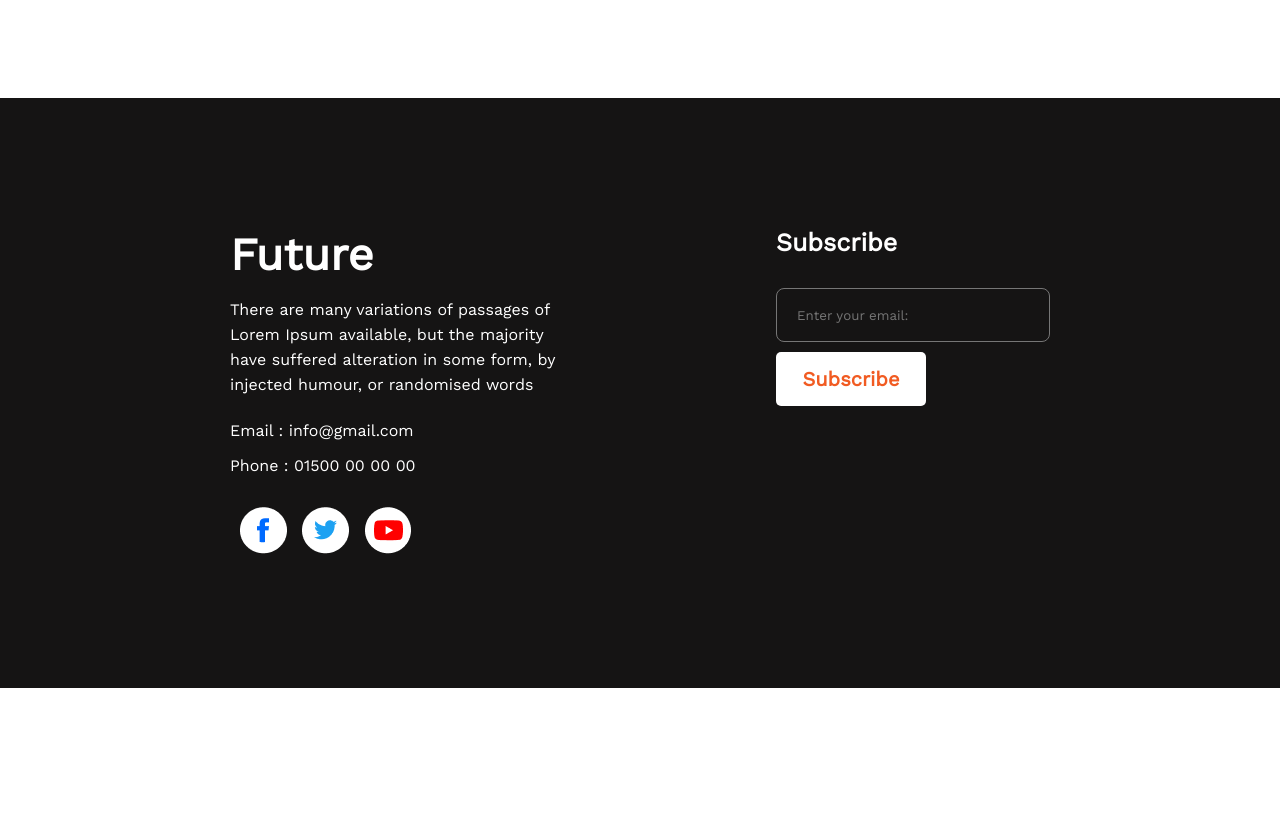
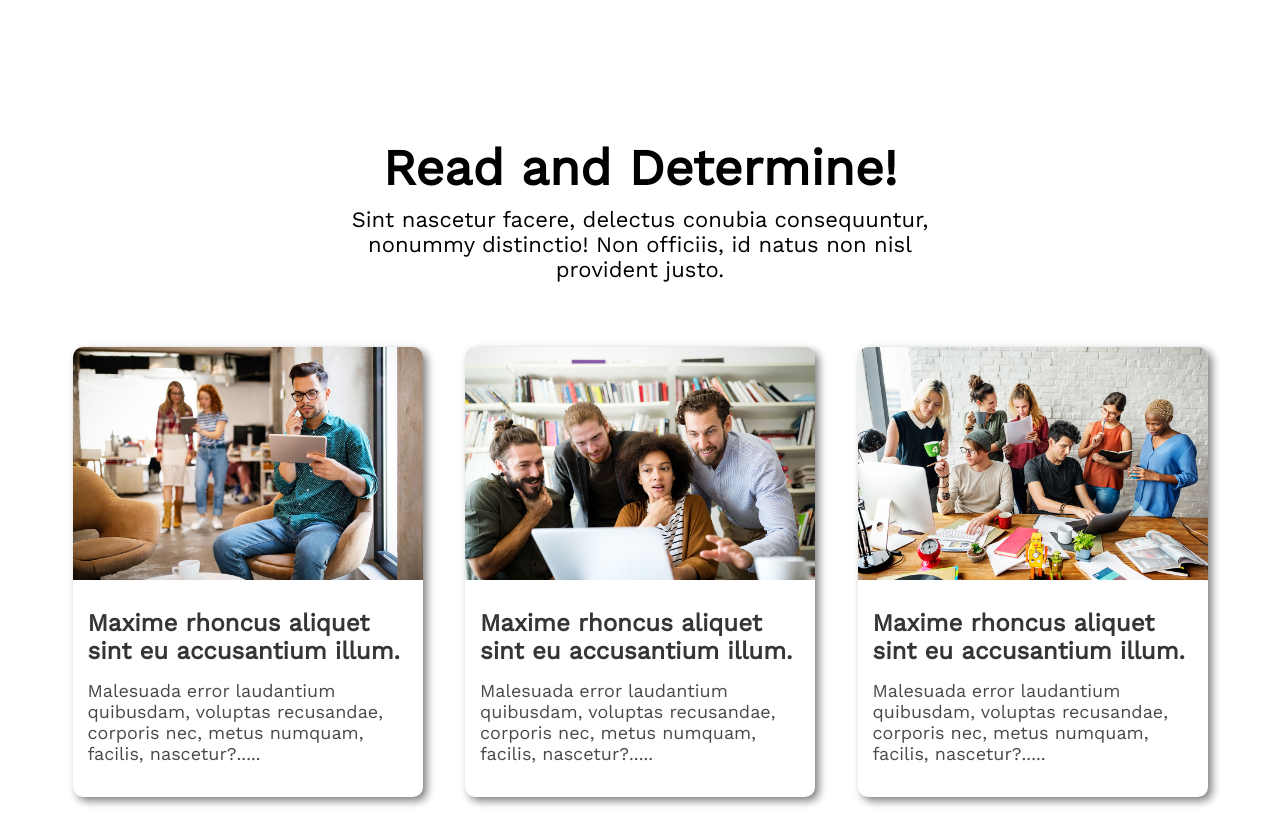
Before and after one commit to 33-Maryam/first-assignment, a plain HTML site: page index.html in a window 1280 px wide. Shown: the part 3100-3930 px from the top of the page. Before the commit the page ends 3788 px from the top, so only its background shows below. Drawn offline with nearby package versions, Linux system fonts and the light colour scheme.

Commit message:
blog section added

```diff
--- a/index.html
+++ b/index.html
@@ -75,8 +75,62 @@
           <h3 class="call-container-title">Awlays keep a positive mindset</h3>
           <button class="btn-call">Call Now</button>
         </div>
+
+
+       <!-- blog section -->
+        <div class="blog-container">
+            <div class="blog-box">
+              <h1 class="blogs-title">
+                <span class="title-digital">Read and Determine!
+              </h1>
+              <p class="description-blog">
+                Sint nascetur facere, delectus conubia consequuntur, nonummy
+                distinctio! Non officiis, id natus non nisl provident justo.
+              </p>
+            </div>
+            <div class="blogs">
+              <div class="blog">
+                <img class="blog-img" src="./images/blog-1.jpg" alt="" />
+                <div class="blog-text">
+                  <h3 class="blog-title">
+                    Maxime rhoncus aliquet sint eu accusantium illum.
+                  </h3>
+                  <p class="blog-description">
+                    Malesuada error laudantium quibusdam, voluptas recusandae,
+                    corporis nec, metus numquam, facilis, nascetur?.....
+                  </p>
+                </div>
+              </div>
+              <div class="blog">
+                <img class="blog-img" src="./images/blog-2.jpg" alt="" />
+                <div class="blog-text">
+                  <h3 class="blog-title">
+                    Maxime rhoncus aliquet sint eu accusantium illum.
+                  </h3>
+                  <p class="blog-description">
+                    Malesuada error laudantium quibusdam, voluptas recusandae,
+                    corporis nec, metus numquam, facilis, nascetur?.....
+                  </p>
+                </div>
+              </div>
+              <div class="blog">
+                <img class="blog-img" src="./images/blog-3.jpg" alt="" />
+                <div class="blog-text">
+                  <h3 class="blog-title">
+                    Maxime rhoncus aliquet sint eu accusantium illum.
+                  </h3>
+                  <p class="blog-description">
+                    Malesuada error laudantium quibusdam, voluptas recusandae,
+                    corporis nec, metus numquam, facilis, nascetur?.....
+                  </p>
+                </div>
+              </div>
+            </div>
+          </div>
+
 </main>
 
+<!-- footer section -->
     <footer>
        <div class="footer-container">
         <div class="info">
--- a/style.css
+++ b/style.css
@@ -138,6 +138,62 @@
     width: 150px;
 }
 
+
+/* blog section */
+.blog-container {
+    padding-bottom: 100px;
+}
+.blogs-title{
+    font-size: 50px;
+    font-weight: bold;
+    padding: 10px;
+}
+.blog-box{
+    text-align: center;
+    margin-top:30px;
+}
+.description-blog{
+    font-size:22px;
+    width: 50%;
+    margin: auto;
+}
+
+
+.blog{
+    width:350px;
+    height: 430px;
+    background:white;
+    box-shadow: 4px 4px 8px gray;
+    border-radius:10px;
+    padding-bottom: 20px;
+}
+.blog-img{
+    width:350px;
+    border-radius: 10px;
+    padding-bottom: 10px;
+}
+.blog-text{
+    padding: 15px;
+}
+.blog-title{
+    font-size:24px;
+    font-weight: bold;
+    color: rgb(54, 53, 53);
+}
+.blog-description{
+    font-size:18px;
+    color: rgb(76, 72, 72);
+    margin-top: 15px;
+}
+.blogs{
+    margin-top: 35px;
+    padding:30px;
+    display: flex;
+    justify-content: space-evenly ;
+    align-items:center;
+}
+
+
 /* footer section style  */
 .footer-container {
     display: flex;
@@ -145,9 +201,6 @@
     background-color: #151414;
     color: #FFFFFF;
     justify-content: space-around;
-
-
-
 
 }
 .info-title {
```
Also changed, not shown: images/blog-1.jpg (added), images/blog-2.jpg (added), images/blog-3.jpg (added).
